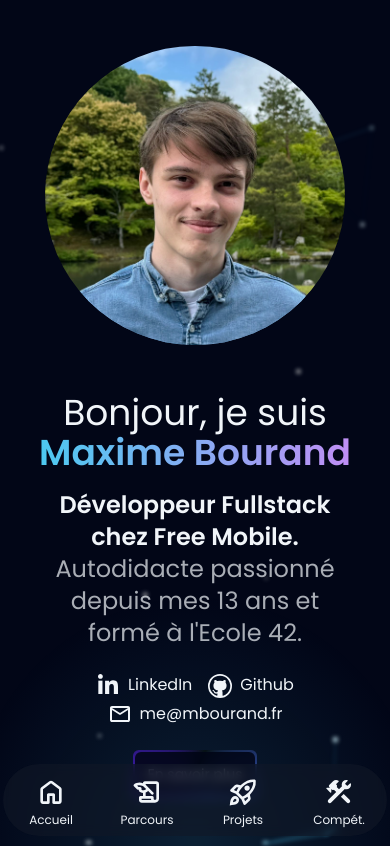
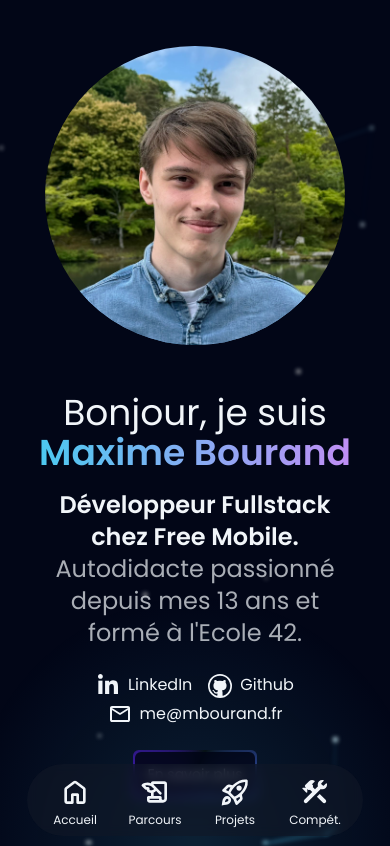
Before and after one commit to mbourand/portfolio-refacto, a Next.js app: page / in a window 390 px wide. Shown: the top 846 px of the page. Built offline with nearby package versions, Linux system fonts and the light colour scheme.

Commit message:
Fix Mobile nav bar responsive + Change margin

```diff
--- a/src/components/NavBar/MobileNavBar.tsx
+++ b/src/components/NavBar/MobileNavBar.tsx
@@ -29,7 +29,7 @@ const Root = forwardRef<HTMLDivElement, PropsWithChildren<{ className: string }>
         className
       )}
     >
-      <div className="flex flex-row justify-center gap-12 mx-auto bg-gray-900/60 py-3 px-6 rounded-full backdrop-blur-[6px] w-fit">
+      <div className="flex flex-row justify-center gap-8 min-[400px]:gap-12 mx-auto bg-gray-900/60 py-3 px-6 rounded-full backdrop-blur-[6px] w-fit">
         {children}
       </div>
     </nav>
--- a/src/components/ProjectsSection/Projects.tsx
+++ b/src/components/ProjectsSection/Projects.tsx
@@ -81,7 +81,7 @@ export const Projects = forwardRef<HTMLDivElement, {}>(({}, ref) => {
         ))}
       </div>
       {!seeMore && (
-        <RotatingBorderButton className="mt-8" label="Voir d'autres projets" onClick={() => setSeeMore(true)} />
+        <RotatingBorderButton className="mt-16" label="Voir d'autres projets" onClick={() => setSeeMore(true)} />
       )}
     </section>
   )
```
